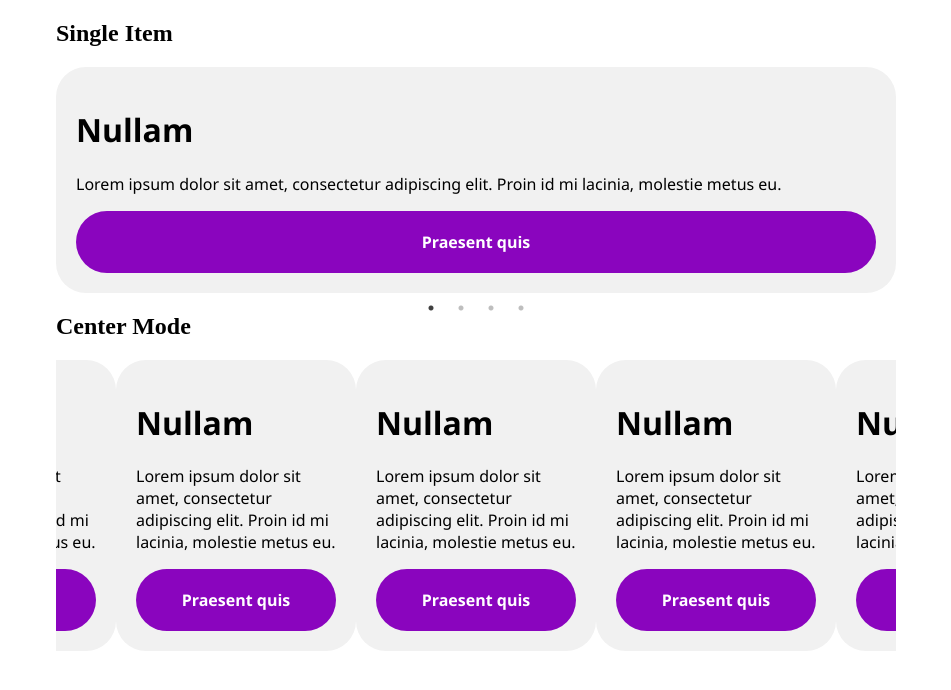
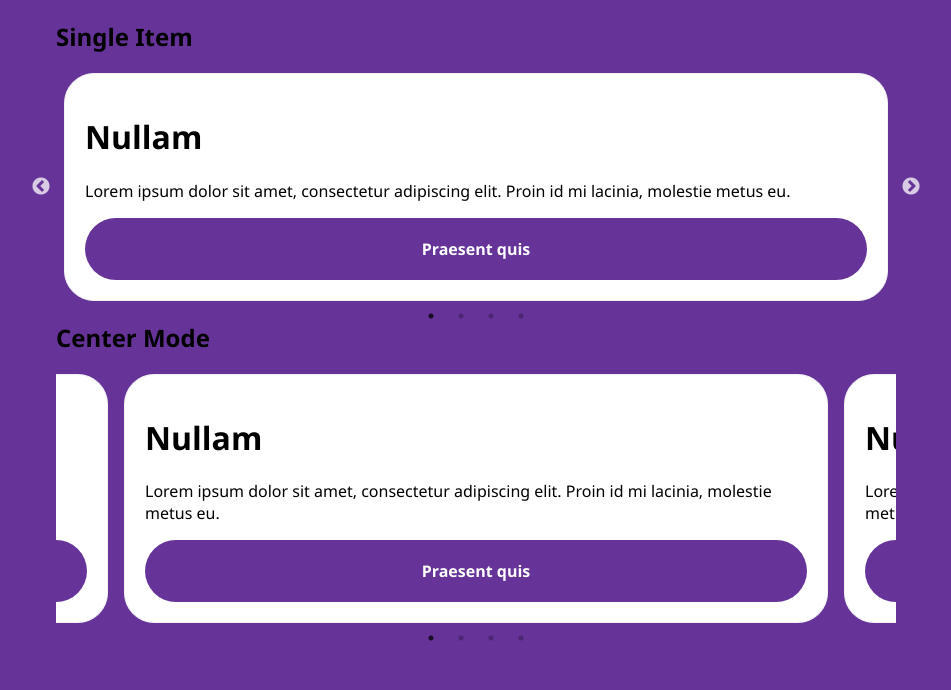
Before and after one commit to caioalexandrebr/react-slick, a React (Create React App) app: page / in a window 1280 px wide. Shown: the top 690 px of the page, without its empty margins (164-1115 px from the left). Built offline with nearby package versions, Linux system fonts and the light colour scheme.

Commit message:
style(App): adjusting slide styling

```diff
--- a/src/components/Card/index.js
+++ b/src/components/Card/index.js
@@ -3,10 +3,11 @@ import styled from 'styled-components';
 
 const Box = styled.div`
   padding: 20px;
+  margin: 0 8px;
   position: relative;
   border-radius: 30px;
-  background: #F1F1F1;
-  font-family: 'Segoe UI', Tahoma, Geneva, Verdana, sans-serif;
+  background: white;
+  border: 1px solid #F1F1F1;
 `;
 
 const Button = styled.a`
@@ -16,7 +17,7 @@ const Button = styled.a`
   font-weight: bold;
   text-align: center;
   border-radius: 500px;
-  background: rgb(138, 5, 190);
+  background: rebeccapurple;
 `;
 
 const Card = () => (
--- a/src/components/CenterMode/index.js
+++ b/src/components/CenterMode/index.js
@@ -6,11 +6,13 @@ import Card from '../Card';
 export default class CenterMode extends Component {
   render() {
     const settings = {
+      dots: true,
+      arrows: false,
       className: "center",
       centerMode: true,
       infinite: true,
       centerPadding: "60px",
-      slidesToShow: 3,
+      slidesToShow: 1,
       speed: 500
     };
     return (
--- a/src/index.css
+++ b/src/index.css
@@ -1 +1,6 @@
 @import-normalize;
+
+body {
+  background: rebeccapurple;
+  font-family: 'Segoe UI', Tahoma, Geneva, Verdana, sans-serif;
+}
```
